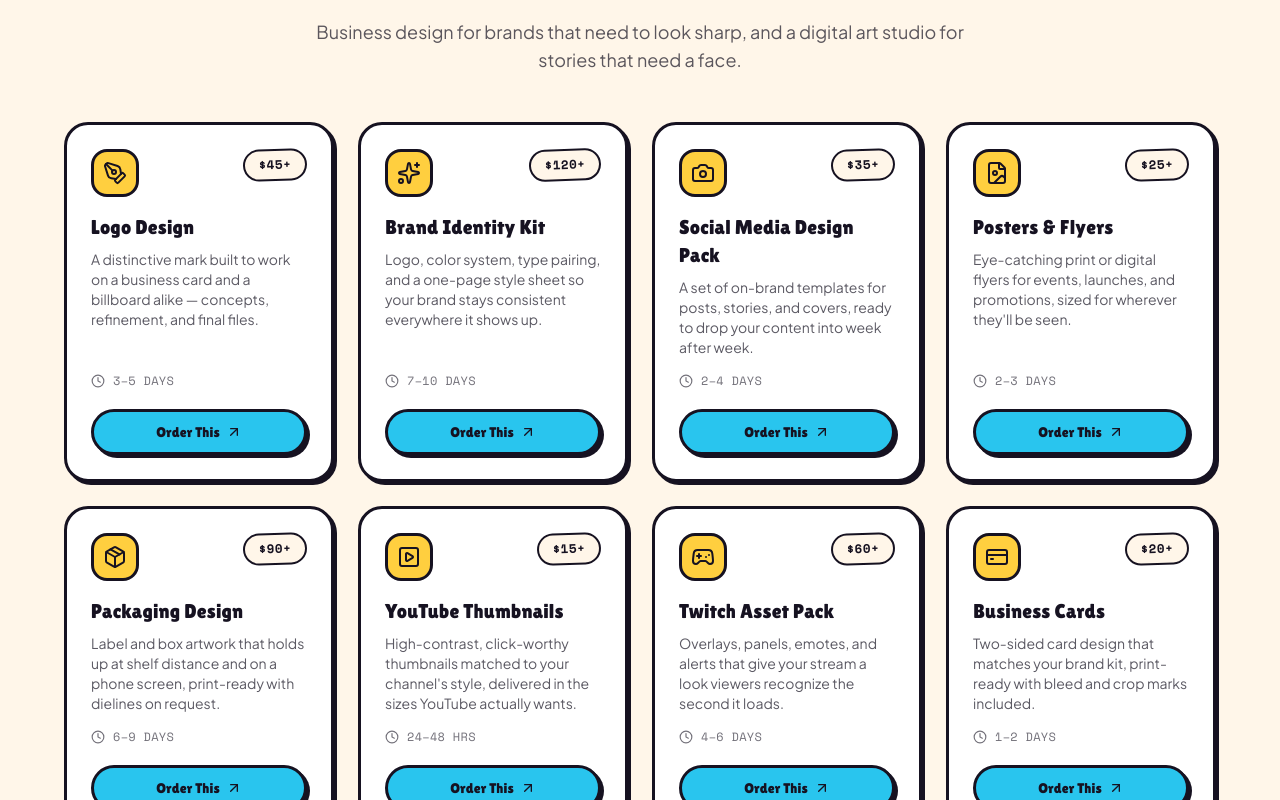
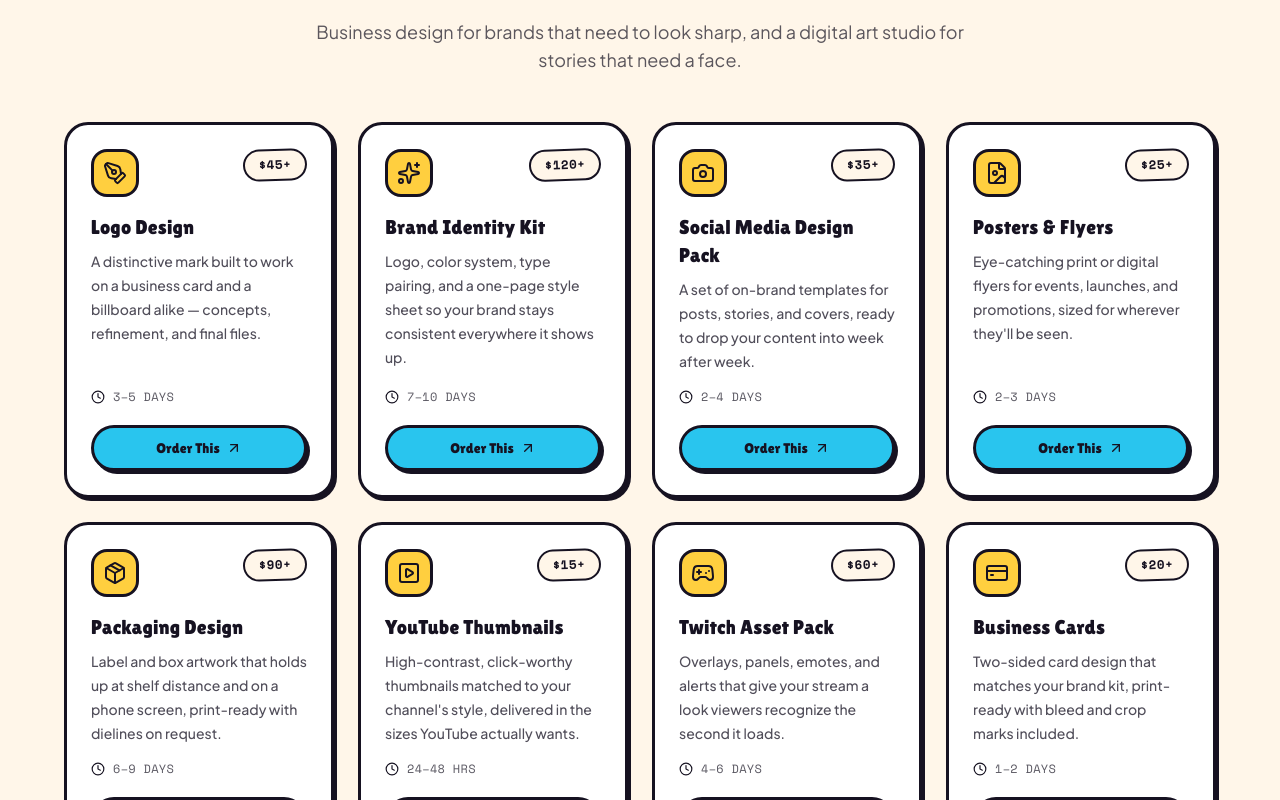
Before and after one commit to rebal4290-byte/Artsy-Stories, a Next.js app: page / in a window 1280 px wide. Shown: the part 1100-1900 px from the top of the page. Built offline with nearby package versions, Linux system fonts and the light colour scheme.

Commit message:
Update ServiceCard.tsx

```diff
--- a/src/components/ServiceCard.tsx
+++ b/src/components/ServiceCard.tsx
@@ -6,28 +6,42 @@ import { Clock, ArrowUpRight } from "lucide-react";
 import Icon from "@/components/Icon";
 import type { Service } from "@/lib/data";
 
-export default function ServiceCard({ service, index = 0 }: { service: Service; index?: number }) {
+export default function ServiceCard({
+  service,
+  index = 0,
+}: {
+  service: Service;
+  index?: number;
+}) {
   return (
     <motion.div
       initial={{ opacity: 0, y: 24 }}
       whileInView={{ opacity: 1, y: 0 }}
       viewport={{ once: true, margin: "-60px" }}
       transition={{ duration: 0.45, delay: (index % 6) * 0.06 }}
-      className="pop-hover flex h-full flex-col rounded-3xl comic-border bg-white p-6 shadow-pop-sm"
+      className="pop-hover flex h-full flex-col rounded-3xl comic-border bg-white p-6 text-ink shadow-pop-sm"
     >
       <div className="flex items-start justify-between">
         <span className="grid h-12 w-12 place-items-center rounded-2xl comic-border bg-sunshine">
           <Icon name={service.icon} className="h-6 w-6 text-ink" />
         </span>
-        <span className="stamp bg-paper">${service.startingPrice}+</span>
+
+        <span className="stamp bg-paper text-ink">
+          ${service.startingPrice}+
+        </span>
       </div>
 
-      <h3 className="mt-4 font-display text-xl text-ink">{service.name}</h3>
-      <p className="mt-2 flex-1 text-sm text-ink/70">{service.description}</p>
+      <h3 className="mt-4 font-display text-xl text-ink">
+        {service.name}
+      </h3>
 
-      <div className="mt-4 flex items-center gap-2 text-xs text-ink/60 font-utility uppercase tracking-wide">
-        <Clock className="h-3.5 w-3.5" aria-hidden />
-        {service.timeline}
+      <p className="mt-2 flex-1 text-sm font-medium leading-6 text-ink/75">
+        {service.description}
+      </p>
+
+      <div className="mt-4 flex items-center gap-2 font-utility text-xs uppercase tracking-wide text-ink/70">
+        <Clock className="h-3.5 w-3.5 text-ink" aria-hidden="true" />
+        <span>{service.timeline}</span>
       </div>
 
       <Link
@@ -35,7 +49,7 @@ export default function ServiceCard({ service, index = 0 }: { service: Service;
         className="pop-hover mt-5 inline-flex items-center justify-center gap-1.5 rounded-full comic-border bg-cyan px-4 py-2.5 font-display text-sm text-ink shadow-pop-sm"
       >
         Order This
-        <ArrowUpRight className="h-4 w-4" aria-hidden />
+        <ArrowUpRight className="h-4 w-4 text-ink" aria-hidden="true" />
       </Link>
     </motion.div>
   );
```
